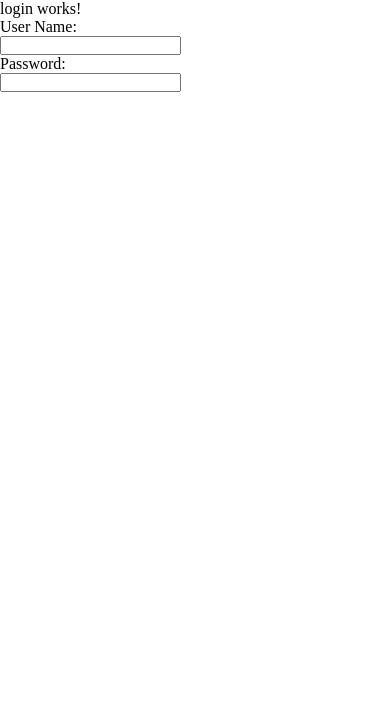
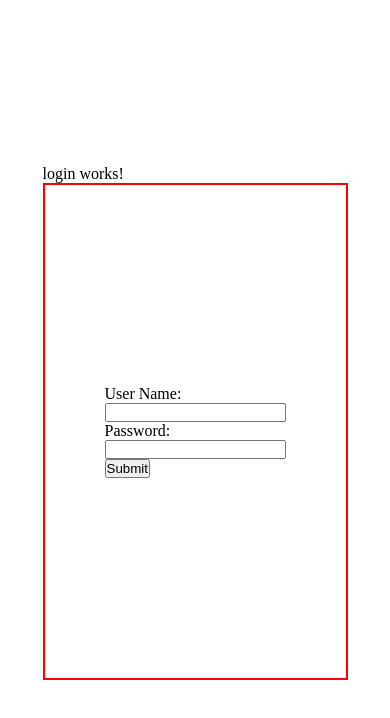
Before and after one commit to dselmer/i5-field-status, an Angular app: page / in a window 390 px wide. Shown: the top 718 px of the page. Built offline with nearby package versions, Linux system fonts and the light colour scheme.

Commit message:
framed login-in page for mobile first design.

```diff
--- a/src/app/app.component.css
+++ b/src/app/app.component.css
@@ -0,0 +1,8 @@
+.form-wrapper{
+    display: flex;
+    justify-content: center;
+    align-items: center;
+    height: 100%;
+
+
+};
--- a/src/app/app.component.html
+++ b/src/app/app.component.html
@@ -1 +1,3 @@
-<app-login></app-login>
+<div class="form-wrapper">
+  <app-login></app-login>
+</div>
--- a/src/app/login/login.component.css
+++ b/src/app/login/login.component.css
@@ -0,0 +1,4 @@
+form {
+border: 2px solid red;
+ padding: 200px 60px;
+}
--- a/src/app/login/login.component.html
+++ b/src/app/login/login.component.html
@@ -1,10 +1,10 @@
 <p>login works!</p>
 
-<form method="post" action  >
-    <label for="userName">User Name:</label><br>
-  <input type="text" id="uname" name="uname"><br>
+<form method="post" action>
+  <label for="userName">User Name:</label><br />
+  <input type="text" id="uname" name="uname" /><br />
 
-  <label for="password">Password:</label><br>
-  <input type="password" id="userPassword" name="userPassword"><br>
-
+  <label for="password">Password:</label><br />
+  <input type="password" id="userPassword" name="userPassword" /><br />
+  <input type="submit" value="Submit" />
 </form>
--- a/src/styles.css
+++ b/src/styles.css
@@ -3,3 +3,8 @@
     padding: 0;
     box-sizing: border-box;
 }
+
+body{
+    height: 100vh;
+
+};
```
